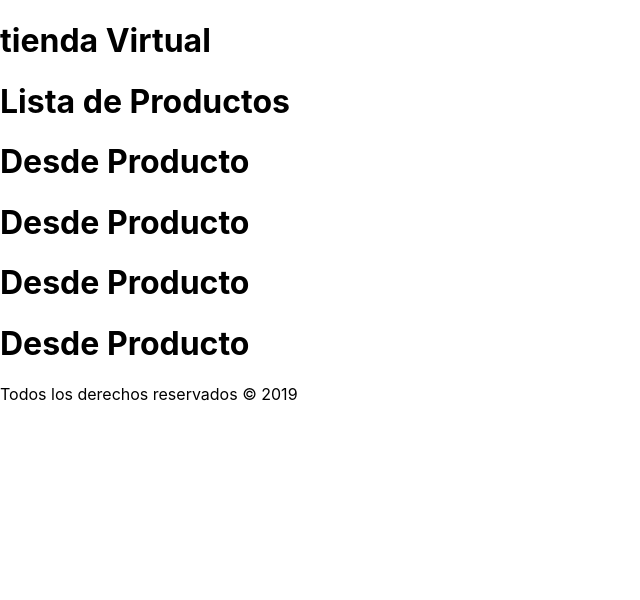
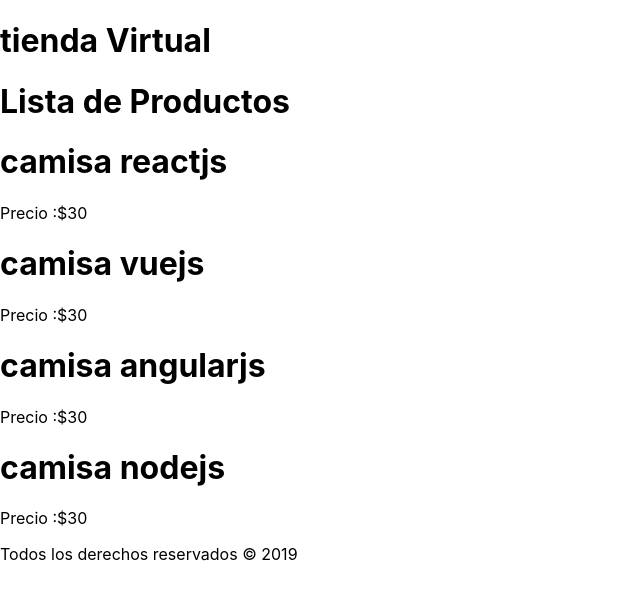
Before and after one commit to irtic/react_basicos, a React (Create React App) app: page / in a window 1280 px wide. Shown: the top 600 px of the page, without its empty margins (0-640 px from the left). Built offline with nearby package versions, Linux system fonts and the light colour scheme.

Commit message:
mostrando contenido en el componente

```diff
--- a/src/components/ListaProductos.js
+++ b/src/components/ListaProductos.js
@@ -4,10 +4,10 @@ import Producto from './Producto'
 class ListaProductos extends Component {
     state = {
         productos : [
-            {id : 1, name : 'camisa reactjs', precio : 30 },
-            {id : 2, name : 'camisa vuejs', precio : 30 },
-            {id : 3, name : 'camisa angularjs', precio : 30 },
-            {id : 4, name : 'camisa nodejs', precio : 30 },
+            {id : 1, nombre : 'camisa reactjs', precio : 30 },
+            {id : 2, nombre : 'camisa vuejs', precio : 30 },
+            {id : 3, nombre : 'camisa angularjs', precio : 30 },
+            {id : 4, nombre : 'camisa nodejs', precio : 30 },
         ]
 
     }
--- a/src/components/Producto.js
+++ b/src/components/Producto.js
@@ -1,8 +1,11 @@
 import React from 'react';
 
-const Producto = () => {
+const Producto = ({producto}) => {
             return (
-                <h1>Desde Producto</h1>
+                <div>
+                    <h1>{producto.nombre}</h1>
+                    <p>Precio :${producto.precio}</p>
+                </div>
             )
 };
 
```
